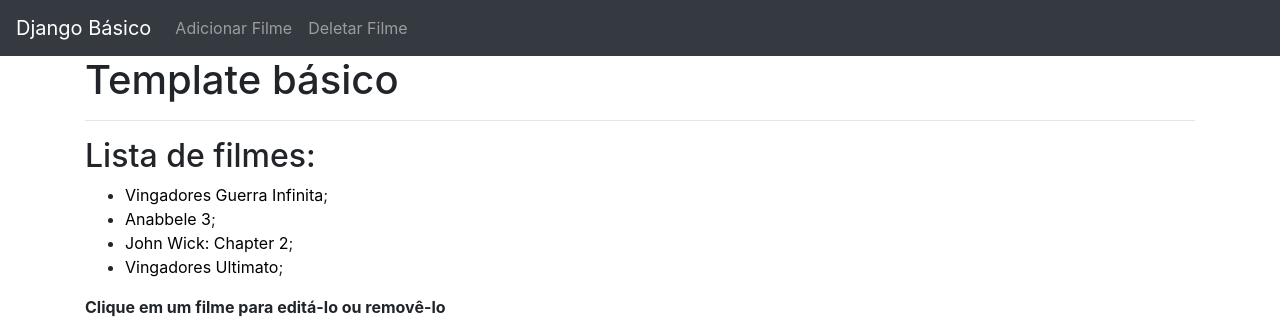
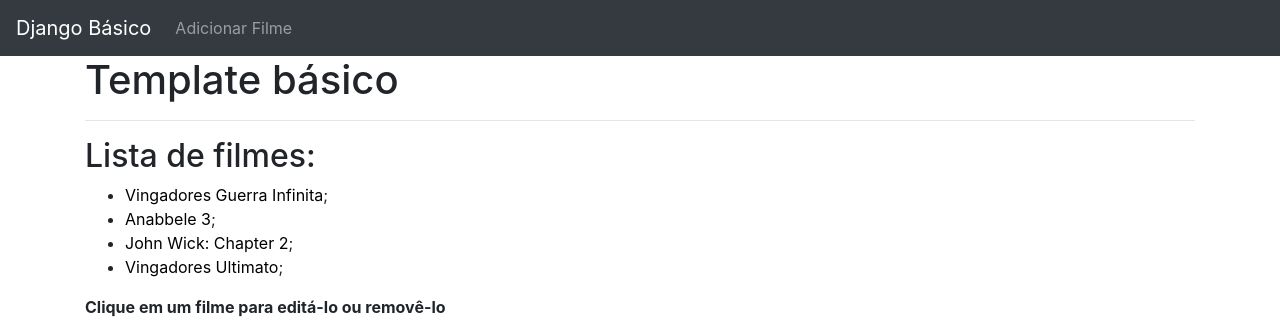
Before and after one commit to AndersonRodr/Django-Basic-CRUD, a Django app: page / in a window 1280 px wide. Shown: the top 321 px of the page. Run offline with Django 3.2, Linux system fonts and the light colour scheme; data comes from the database, SQL or seed files in the repository; some libraries are stand-ins or nearby versions.

Commit message:
Commit final

```diff
--- a/contas/templates/contas/filme.html
+++ b/contas/templates/contas/filme.html
@@ -37,9 +37,6 @@
               <li class="nav-item">
                 <a class="nav-link" href="{% url 'adcFilme' %}">Adicionar Filme</a>
               </li>
-              <li class="nav-item">
-                <a class="nav-link" href="#">Deletar Filme</a>
-              </li>
             </ul>
           </div>
         </nav>
--- a/contas/templates/contas/formFilme.html
+++ b/contas/templates/contas/formFilme.html
@@ -40,9 +40,6 @@
               <li class="nav-item active">
                 <a class="nav-link" href="{% url 'adcFilme' %}">Adicionar Filme</a>
               </li>
-              <li class="nav-item">
-                <a class="nav-link" href="#">Deletar Filme</a>
-              </li>
             </ul>
           </div>
         </nav>
```
